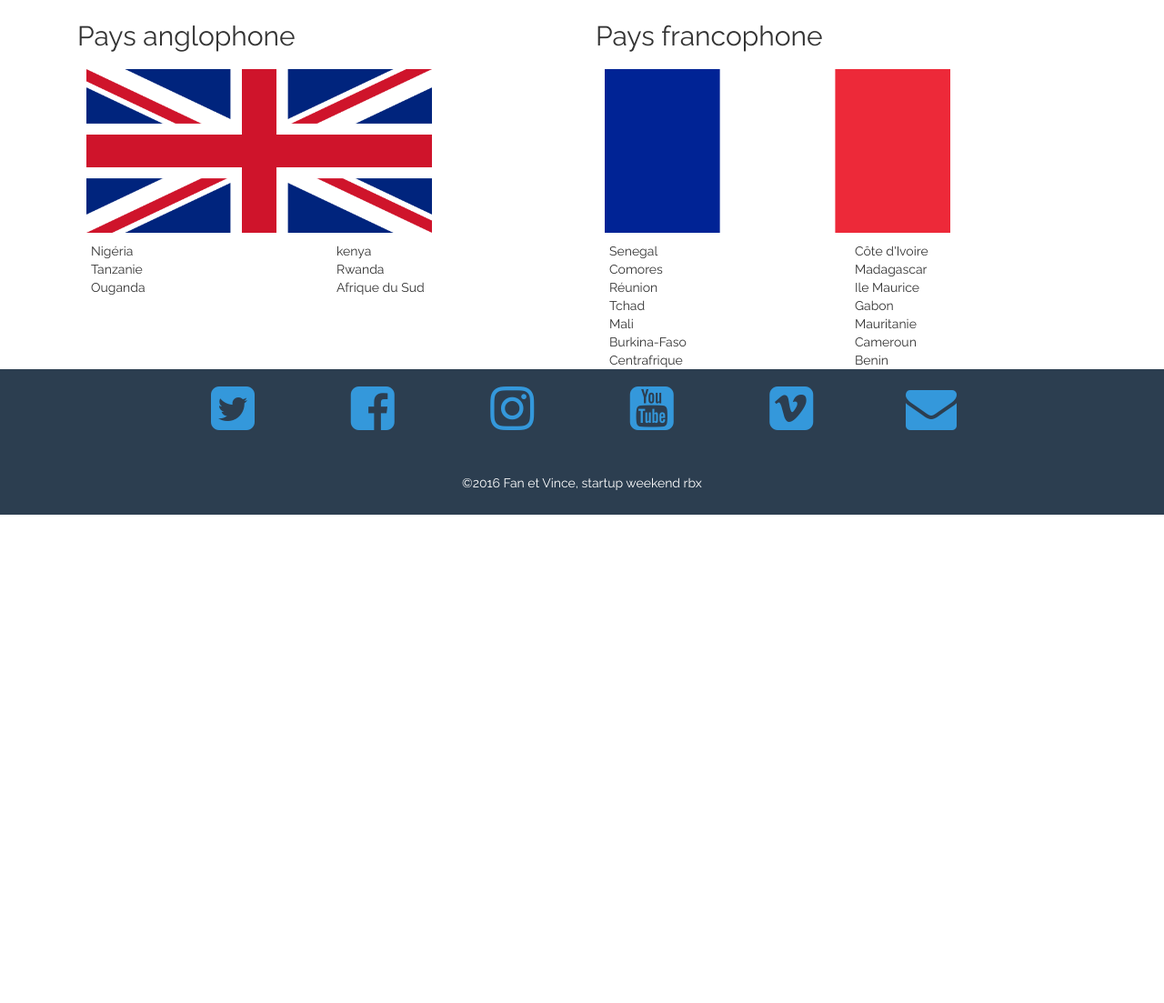
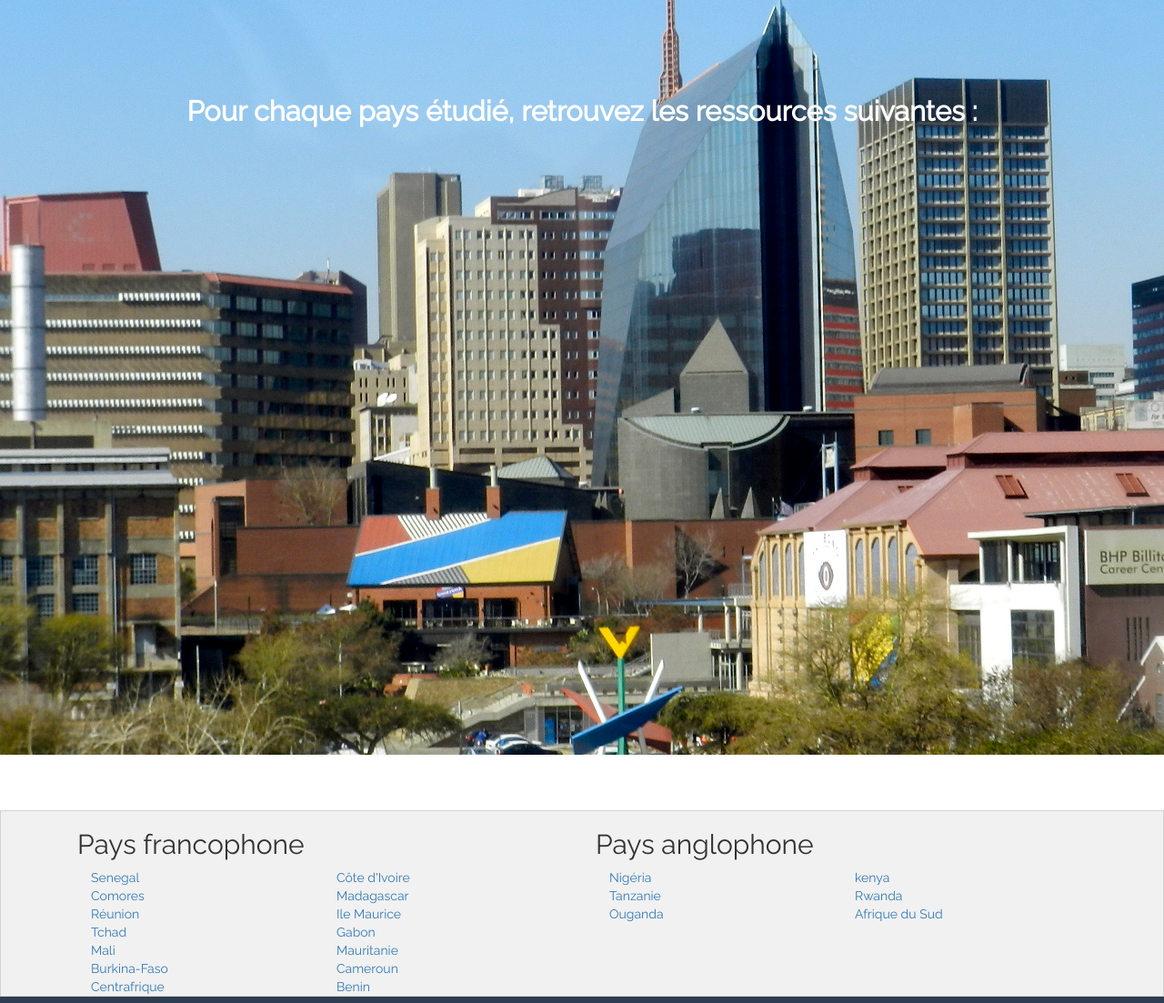
Before and after one commit to francoisdefever/startup-weekendrbx016, a plain HTML site: page countryfr.html in a window 1280 px wide. Shown: the part 69-1172 px from the top of the page at 91% size. Before the commit the page ends 800 px from the top, so only its background shows below. Drawn offline with nearby package versions, Linux system fonts and the light colour scheme.

Commit message:
mise en place de la place des pays avec cover de test

```diff
--- a/countryfr.html
+++ b/countryfr.html
@@ -35,6 +35,7 @@
 
     <!-- Add your site or application content here -->
 
+    <div class="countrycover">
     <nav class="navbar navbar-default">
         <div class="container-fluid">
             <div class="navbar-header">
@@ -42,94 +43,97 @@
             </div>
             <ul class="nav navbar-nav">
                 <li><a href="#">HOME</a></li>
-                <li><a href="contryfr.html">PAYS</a></li>
+                <li><a href="countryfr.html">PAYS</a></li>
                 <li><a href="#">PORTRAITS</a></li>
                 <li><a href="#">BLOG</a></li>
                 <li><a href="#">CONTACT</a></li>
             </ul>
         </div>
     </nav>
+    <h1>Pour chaque pays étudié, retrouvez les ressources suivantes :</h1>
+
+
+        <!-- <img src="img/southafrica.jpg" alt="" height="100%" width="100%"/> -->
+      </div>
 
     <div class="countryfr">
         <div class="row">
             <div class="container">
                 <div class="col-md-6">
                     <h2>
-                        Pays anglophone
+                        Pays francophone
                       </h2>
-                    <a href=""><img src="img/drag/gb.png" alt="" height="200px" width="400px" /></a>
                     <div class="col-md-6">
-                      Nigéria
+                        <a href="#">Senegal</a>
                     </div>
                     <div class="col-md-6">
-                      kenya
+                        <a href="#">Côte d'Ivoire</a>
                     </div>
                     <div class="col-md-6">
-                      Tanzanie
+                        <a href="#">Comores</a>
                     </div>
                     <div class="col-md-6">
-                      Rwanda
+                        <a href="#">Madagascar</a>
                     </div>
                     <div class="col-md-6">
-                      Ouganda
+                        <a href="#">Réunion</a>
                     </div>
                     <div class="col-md-6">
-                      Afrique du Sud
+                        <a href="#">Ile Maurice</a>
                     </div>
                     <div class="col-md-6">
-
+                        <a href="#">Tchad</a>
                     </div>
                     <div class="col-md-6">
-
+                        <a href="#">Gabon</a>
+                    </div>
+                    <div class="col-md-6">
+                        <a href="#">Mali</a>
+                    </div>
+                    <div class="col-md-6">
+                        <a href="#">Mauritanie</a>
+                    </div>
+                    <div class="col-md-6">
+                        <a href="#">Burkina-Faso</a>
+                    </div>
+                    <div class="col-md-6">
+                        <a href="#">Cameroun</a>
+                    </div>
+                    <div class="col-md-6">
+                        <a href="#">Centrafrique</a>
+                    </div>
+                    <div class="col-md-6">
+                        <a href="#">Benin</a>
                     </div>
                 </div>
                 <div class="col-md-6">
-                    <h2>
-                        Pays francophone
-                      </h2>
-                    <a href=""><img src="img/drag/fr.png" alt="" height="200px" width="400px" /></a>
-                    <div class="col-md-6">
-                      Senegal
-                    </div>
-                    <div class="col-md-6">
-                      Côte d'Ivoire
-                    </div>
-                    <div class="col-md-6">
-                      Comores
-                    </div>
-                    <div class="col-md-6">
-                      Madagascar
-                    </div>
-                    <div class="col-md-6">
-                      Réunion
-                    </div>
-                    <div class="col-md-6">
-                      Ile Maurice
-                    </div>
-                    <div class="col-md-6">
-                      Tchad
-                    </div>
-                    <div class="col-md-6">
-                      Gabon
-                    </div>
-                    <div class="col-md-6">
-                      Mali
-                    </div>
-                    <div class="col-md-6">
-                      Mauritanie
-                    </div>
-                    <div class="col-md-6">
-                      Burkina-Faso
-                    </div>
-                    <div class="col-md-6">
-                      Cameroun
-                    </div>
-                    <div class="col-md-6">
-                      Centrafrique
-                    </div>
-                    <div class="col-md-6">
-                      Benin
-                    </div>
+                  <h2>
+                    Pays anglophone
+                  </h2>
+                  <div class="col-md-6">
+                    <a href="#">Nigéria</a>
+                  </div>
+                  <div class="col-md-6">
+                    <a href="#">kenya</a>
+                  </div>
+                  <div class="col-md-6">
+                    <a href="#">Tanzanie</a>
+                  </div>
+                  <div class="col-md-6">
+                    <a href="#">Rwanda</a>
+                  </div>
+                  <div class="col-md-6">
+                    <a href="#">Ouganda</a>
+                  </div>
+                  <div class="col-md-6">
+                    <a href="#">Afrique du Sud</a>
+                  </div>
+                  <div class="col-md-6">
+
+                  </div>
+                  <div class="col-md-6">
+
+                  </div>
                 </div>
             </div>
         </div>
--- a/css/main.css
+++ b/css/main.css
@@ -15,7 +15,6 @@
 * {
     font-family: "Raleway";
 }
-
 html {
     color: #222;
     font-size: 1em;
@@ -246,7 +245,6 @@ textarea {
     background-color: #2c3e50;
     border-color: #2c3e50;
     border-radius: 0px;
-    z-index: 9999;
 }
 .navbar-default .navbar-brand {
     background-color: #2c3e50;
@@ -332,10 +330,13 @@ textarea {
 .container-fluid {
     background-color: #2c3e50;
 }
+
 /*------------------- /NAVBAR ---------------------------*/
 
+
 /*=================== INDEX =============================*/
-.inde{
+
+.inde {
     background-image: url("../img/kenya.jpg");
     background-repeat: no-repeat;
     background-size: cover;
@@ -343,8 +344,7 @@ padding-top: 2%;
     padding-bottom: 9%;
     padding-right: 2%;
 }
-
-.inde h1{
+.inde h1 {
     text-align: center;
     padding-top: 25px;
     color: white;
@@ -352,31 +352,54 @@ padding-right: 2%;
     font-family: 'raleway';
     font-weight: bold;
 }
-
-.chooselang{
+.chooselang {
     padding-top: 5%;
     color: white;
     font-weight: bold;
 }
-
-.chooselang img{
+.chooselang img {
     border-radius: 30px;
 }
-
-.chooselang a :hover{
+.chooselang a:hover {
     border-radius: 30px;
     border: 2px solid gray;
     height: 300px;
     width: 500px;
 }
+.countrycover {
+    background-image: url("../img/southafrica.jpg");
+    background-repeat: no-repeat;
+    height: 960px;
+    padding-bottom: 20px;
+}
 
-.countryfr img{
+.countrycover h1{
+  color: white;
+  text-align: center;
+  padding-top: 8%;
+  font-size: 2.2em;
+  font-weight: bold;
+}
+
+.countryfr {
+    background-color: #f1f1f1;
+    border: 1px solid lightgray;
+}
+
+.countryfr img {
     padding: 10px;
+}
+.countrycover {
+    padding-bottom: 50px;
+    padding-top: -120px;
 }
 
 /*=================== /INDEX =============================*/
 
+
 /*=================== HOME ==============================*/
+
+
 /*------------------- CAROUSEL ---------------------------*/
 
 .boot_slider {
@@ -405,4 +428,6 @@ footer p {
 }
 
 /*------------------- /FOOTER ---------------------------*/
+
+
 /*=================== /HOME ==============================*/
```
Also changed, not shown: homefr.html (+2 -10 lines), img/southafrica.jpg (added). Lines whose indentation alone changed are shown as unchanged.
